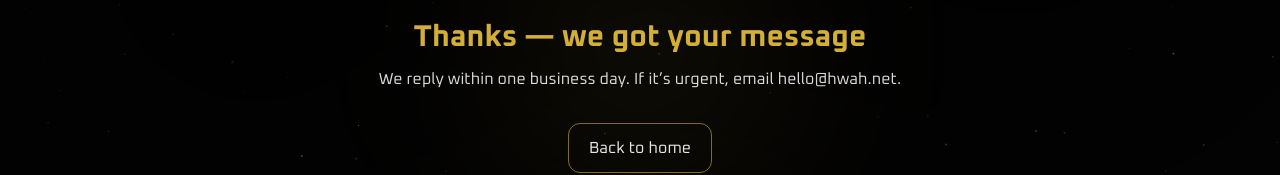
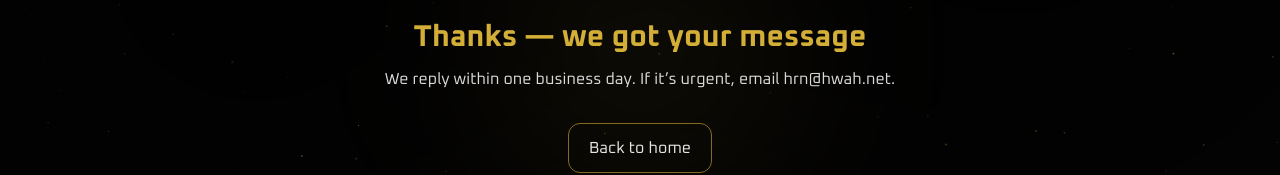
Before and after one commit to hrunx/hwah-website, a Next.js app: page /contact/success in a window 1280 px wide. Shown: the part 128-303 px from the top of the page. Built offline with nearby package versions, Linux system fonts and the light colour scheme.

Commit message:
fix: contact success page email to hrn@hwah.net; finalize interactions

```diff
--- a/src/app/contact/success/page.tsx
+++ b/src/app/contact/success/page.tsx
@@ -7,7 +7,7 @@ export default function ContactSuccess() {
   return (
     <div className="mx-auto max-w-3xl px-4 py-20 text-center text-white">
       <h1 className="text-3xl font-bold" style={{ color: GOLD }}>Thanks — we got your message</h1>
-      <p className="mt-3 text-white/85">We reply within one business day. If it’s urgent, email hello@hwah.net.</p>
+      <p className="mt-3 text-white/85">We reply within one business day. If it’s urgent, email hrn@hwah.net.</p>
       <Link href="/" className="btn-gold-outline inline-block mt-8 px-5 py-3">Back to home</Link>
     </div>
   );
```
